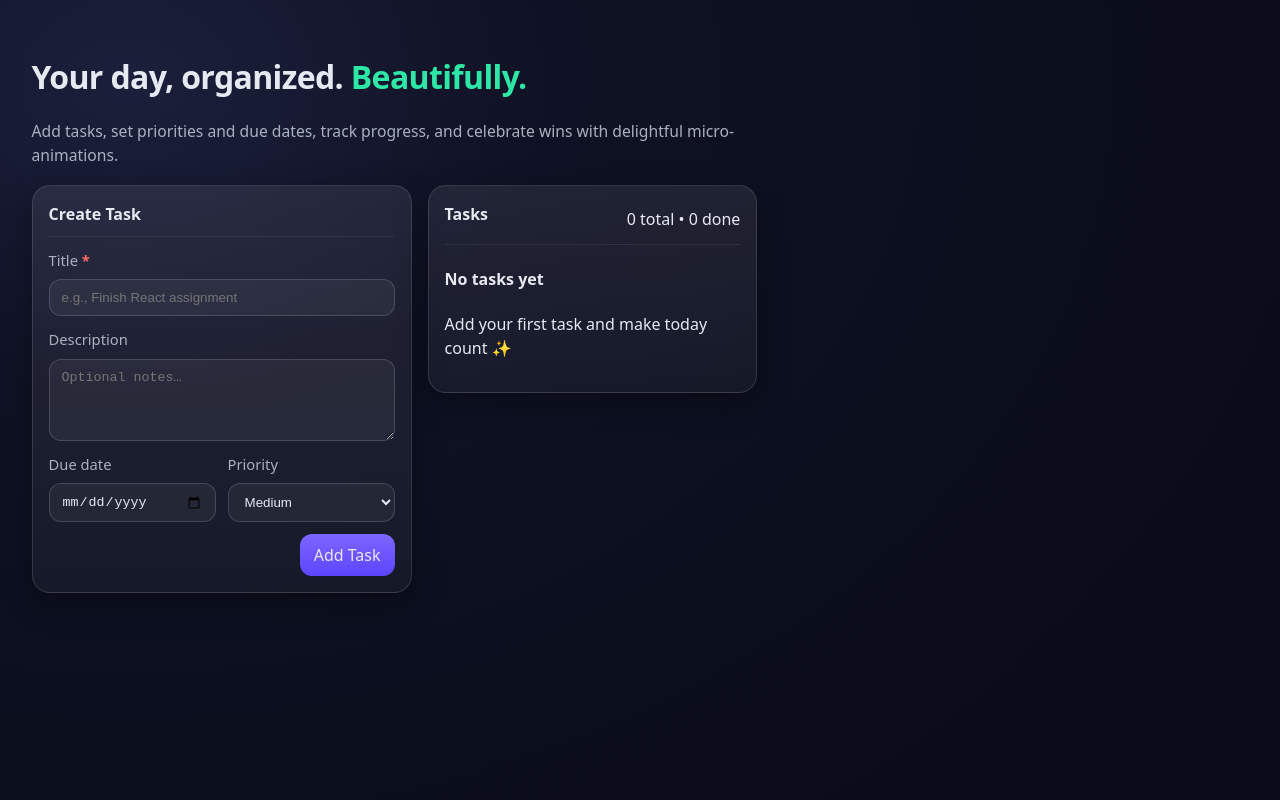
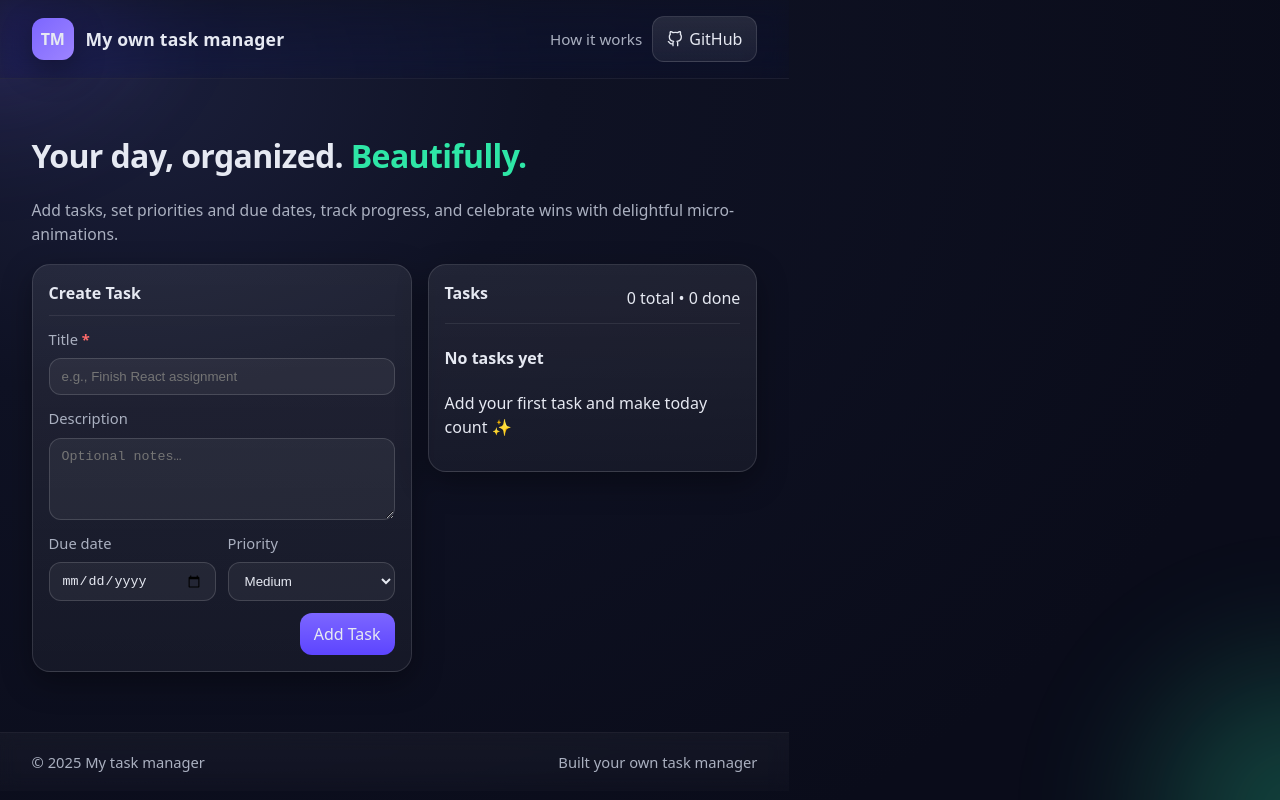
Before and after one commit to prosahme/task-manager, a React (Vite) app: page / in a window 1280 px wide. Built offline with nearby package versions, Linux system fonts and the light colour scheme.

Commit message:
Added Header and Footer components, updated App.jsx

```diff
--- a/src/App.jsx
+++ b/src/App.jsx
@@ -1,11 +1,17 @@
 import React from "react";
-import Home from "./pages/Home";
+import Home from "./pages/Home.jsx";
+import Header from "./components/Layout/Header.jsx";
+import Footer from "./components/Layout/Footer.jsx";
 import "./App.css";
 
 export default function App() {
   return (
-    <div className="app-root">
+    <div className="app-shell">
+      <div className="bg-orb orb-1" aria-hidden="true" />
+      <div className="bg-orb orb-2" aria-hidden="true" />
+      <Header />
       <Home />
+      <Footer />
     </div>
   );
 }
--- /dev/null
+++ b/src/components/Layout/Footer.jsx
@@ -0,0 +1,15 @@
+import React from "react";
+
+export default function Footer() {
+  return (
+    <footer className="app-footer">
+      <div
+        className="container row"
+        style={{ justifyContent: "space-between" }}
+      >
+        <span>© {new Date().getFullYear()} My task manager</span>
+        <span>Built your own task manager</span>
+      </div>
+    </footer>
+  );
+}
--- /dev/null
+++ b/src/components/Layout/Header.jsx
@@ -0,0 +1,47 @@
+import React from "react";
+import { motion } from "framer-motion";
+import { FiGithub } from "react-icons/fi";
+
+export default function Header() {
+  return (
+    <header className="app-header">
+      <div className="container header-inner">
+        <motion.a
+          className="brand"
+          href="#"
+          initial={{ y: -18, opacity: 0 }}
+          animate={{ y: 0, opacity: 1 }}
+          transition={{ type: "spring", stiffness: 350, damping: 22 }}
+        >
+          <div className="brand-logo">TM</div>
+          <div className="brand-title">My own task manager</div>
+        </motion.a>
+
+        <motion.div
+          className="header-cta"
+          initial={{ y: -18, opacity: 0 }}
+          animate={{ y: 0, opacity: 1 }}
+          transition={{
+            delay: 0.05,
+            type: "spring",
+            stiffness: 350,
+            damping: 22,
+          }}
+        >
+          <a className="link-muted" href="#how-it-works">
+            How it works
+          </a>
+          <a
+            className="btn"
+            href="https://github.com/"
+            target="_blank"
+            rel="noreferrer"
+          >
+            <FiGithub style={{ verticalAlign: "-2px", marginRight: 6 }} />
+            GitHub
+          </a>
+        </motion.div>
+      </div>
+    </header>
+  );
+}
```
